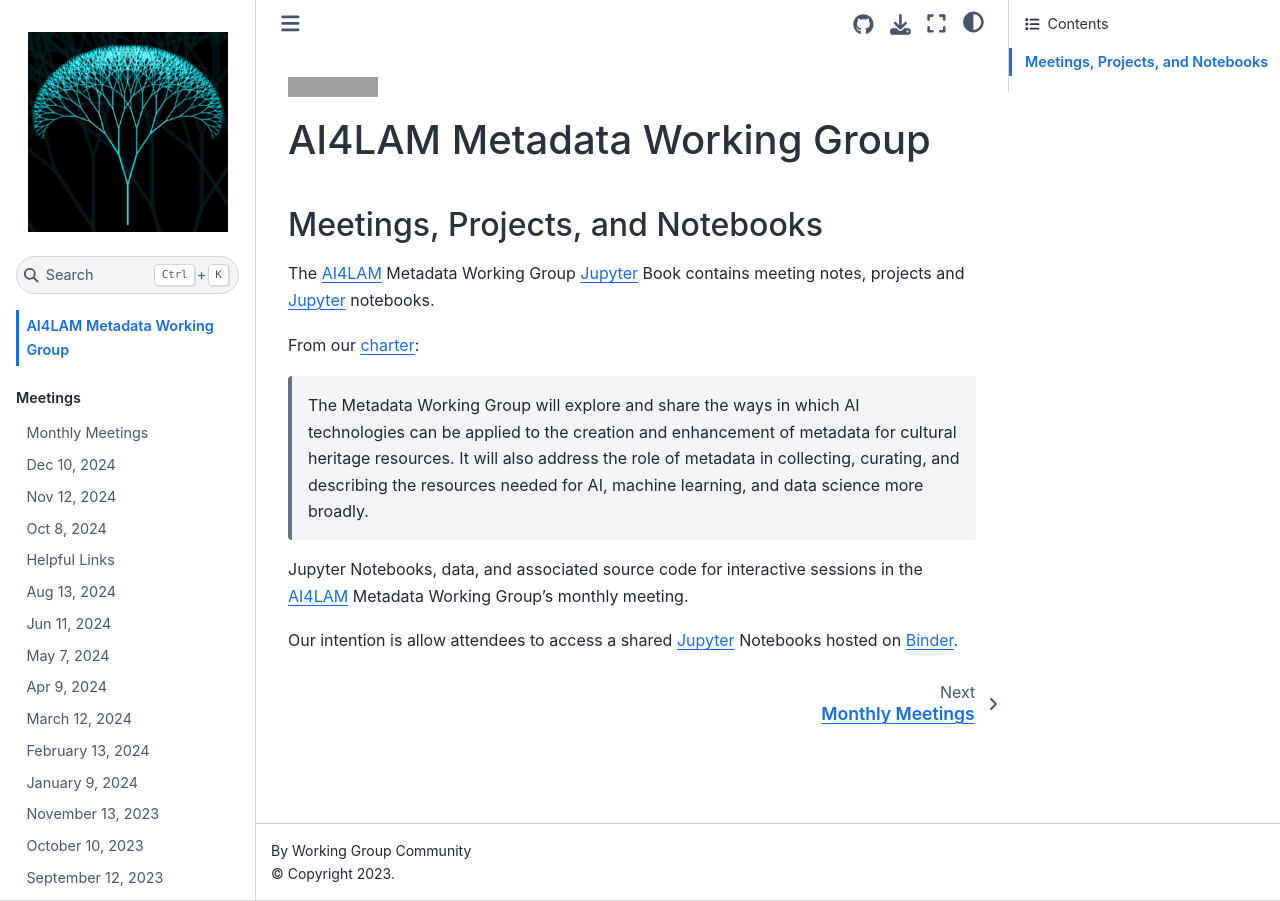
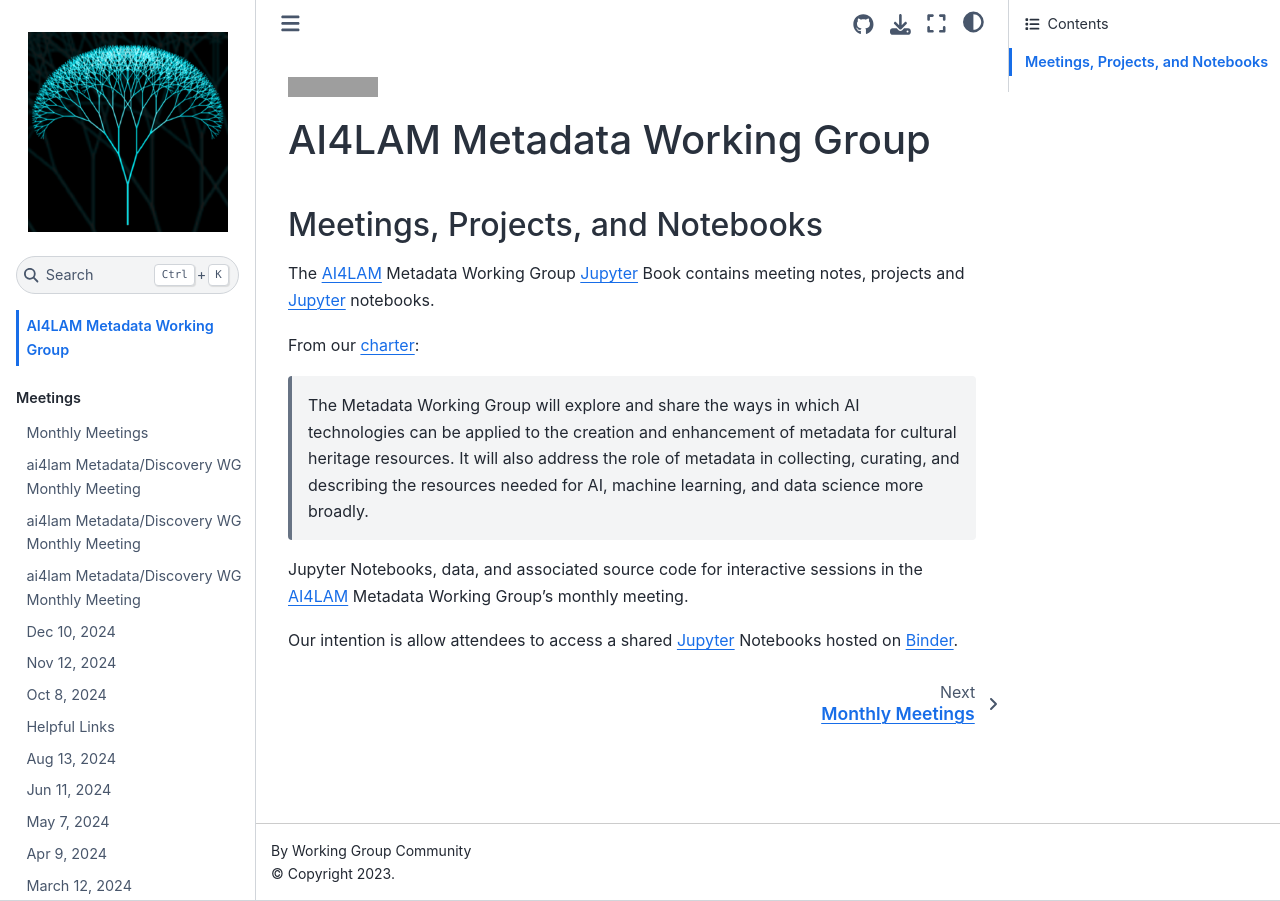
Before and after one commit to AI4LAM/metadata-working-group, a Jupyter Book: the page built from README.md, in a window 1280 px wide. Built offline with Jupyter Book 1.0.4 settings and Sphinx 7.4.7 and the Sphinx Book theme 1.1.4, drawn with Linux system fonts in a browser that asks for light colours; part of the change alters nothing that is shown; grey boxes are pictures that could not be loaded.

Commit message:
feat: YTD meeting links

```diff
--- a/_toc.yml
+++ b/_toc.yml
@@ -7,6 +7,9 @@ parts:
 - caption: Meetings
   chapters:
   - file: meetings/about
+  - file: meetings/2025-04-08
+  - file: meetings/2025-02-11
+  - file: meetings/2025-01-24
   - file: meetings/2024-12-10
   - file: meetings/2024-11-12
   - file: meetings/2024-10-08
--- /dev/null
+++ b/meetings/2025-01-24.md
@@ -0,0 +1,28 @@
+# ai4lam Metadata/Discovery WG	 Monthly Meeting
+
+Jan 14, 2025
+
+8 AM California | 11 AM Washington DC | 4 PM UK | 5 PM Oslo & Paris
+
+**Attending**
+
+* Name, institution
+* Richard Urban, OCLC Research Library Partnership
+* Kalli Mathios, Stanford
+* Jenn Colt, Cornell
+* Ed Summers, Stanford
+* Erik Radio, CU Boulder
+
+## Helpful Links
+
+* [Metadata WG Zotero Group Library](https://www.zotero.org/groups/2709151/ai4lam_metadata_wg/library)
+
+## Project Documents and Data
+
+* [WG charter](https://drive.google.com/file/d/1ypcx2F30siqr-KYOKFZtVv8h9PIS9a77/view?usp=sharing)
+* [WG Google Drive folder](https://drive.google.com/drive/folders/1cpZtbjKadgD30794fD97XY-EChUSy2r9?usp=sharing)
+
+## Agenda
+
+* Announcements
+* Exploration of BlueCore Data model to support AI workflows
--- /dev/null
+++ b/meetings/2025-02-11.md
@@ -0,0 +1,28 @@
+# ai4lam Metadata/Discovery WG	 Monthly Meeting
+
+Feb 11, 2025
+
+8 AM California | 11 AM Washington DC | 4 PM UK | 5 PM Oslo & Paris
+
+**Attending**
+
+* Name, institution
+* Jeremy Nelson, Stanford
+* Erik Radio, Colorado
+* Ed Summers, Stanford
+* Richard Urban, OCLC Research Library Partnership
+* Shinwoo Kim, Cornell
+
+## Helpful Links
+
+* [Metadata WG Zotero Group Library](https://www.zotero.org/groups/2709151/ai4lam_metadata_wg/library)
+
+## Project Documents and Data
+
+* [WG charter](https://drive.google.com/file/d/1ypcx2F30siqr-KYOKFZtVv8h9PIS9a77/view?usp=sharing)
+* [WG Google Drive folder](https://drive.google.com/drive/folders/1cpZtbjKadgD30794fD97XY-EChUSy2r9?usp=sharing)
+
+## Agenda
+
+* Announcements
+* Explore using [Milvus](https://milvus.io/) for BlueCore Vector datastore in the Blue Core API.
--- /dev/null
+++ b/meetings/2025-04-08.md
@@ -0,0 +1,30 @@
+# ai4lam Metadata/Discovery WG	 Monthly Meeting
+
+Apr 8, 2025
+
+8 AM California | 11 AM Washington DC | 4 PM UK | 5 PM Oslo & Paris
+
+
+**Attending**
+
+* Name, institution
+* Kalli Mathios, Stanford
+* Erik Radio, CU Boulder
+* Dave Lowe, T&M
+* Jeremy Nelson, Stanford
+
+
+
+## Helpful Links
+
+* [Metadata WG Zotero Group Library](https://www.zotero.org/groups/2709151/ai4lam_metadata_wg/library)
+
+## Project Documents and Data
+
+* [WG charter](https://drive.google.com/file/d/1ypcx2F30siqr-KYOKFZtVv8h9PIS9a77/view?usp=sharing)
+* [WG Google Drive folder](https://drive.google.com/drive/folders/1cpZtbjKadgD30794fD97XY-EChUSy2r9?usp=sharing)
+
+## Agenda
+
+* Announcements
+* Update on FOLIO edge-ai
```
